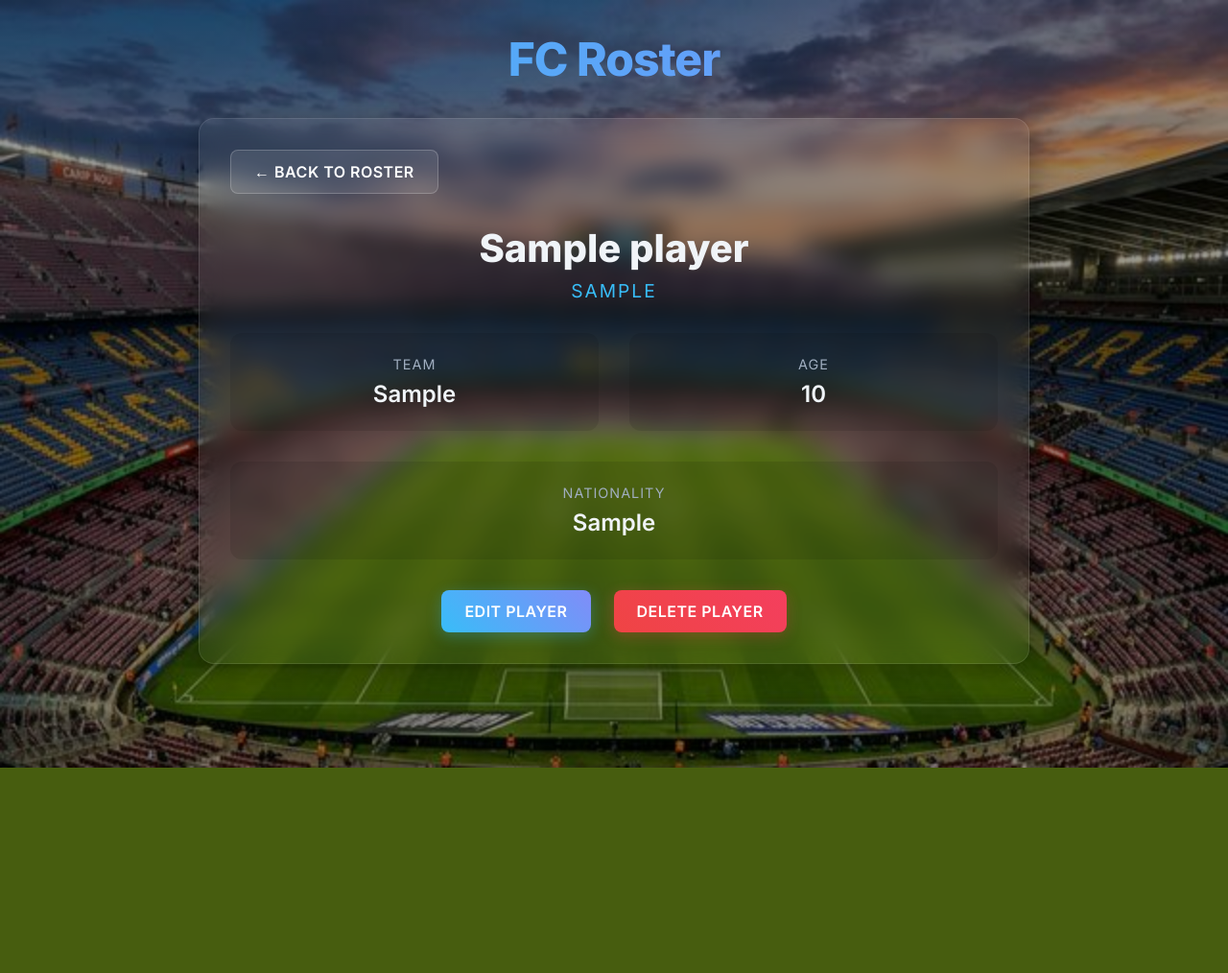
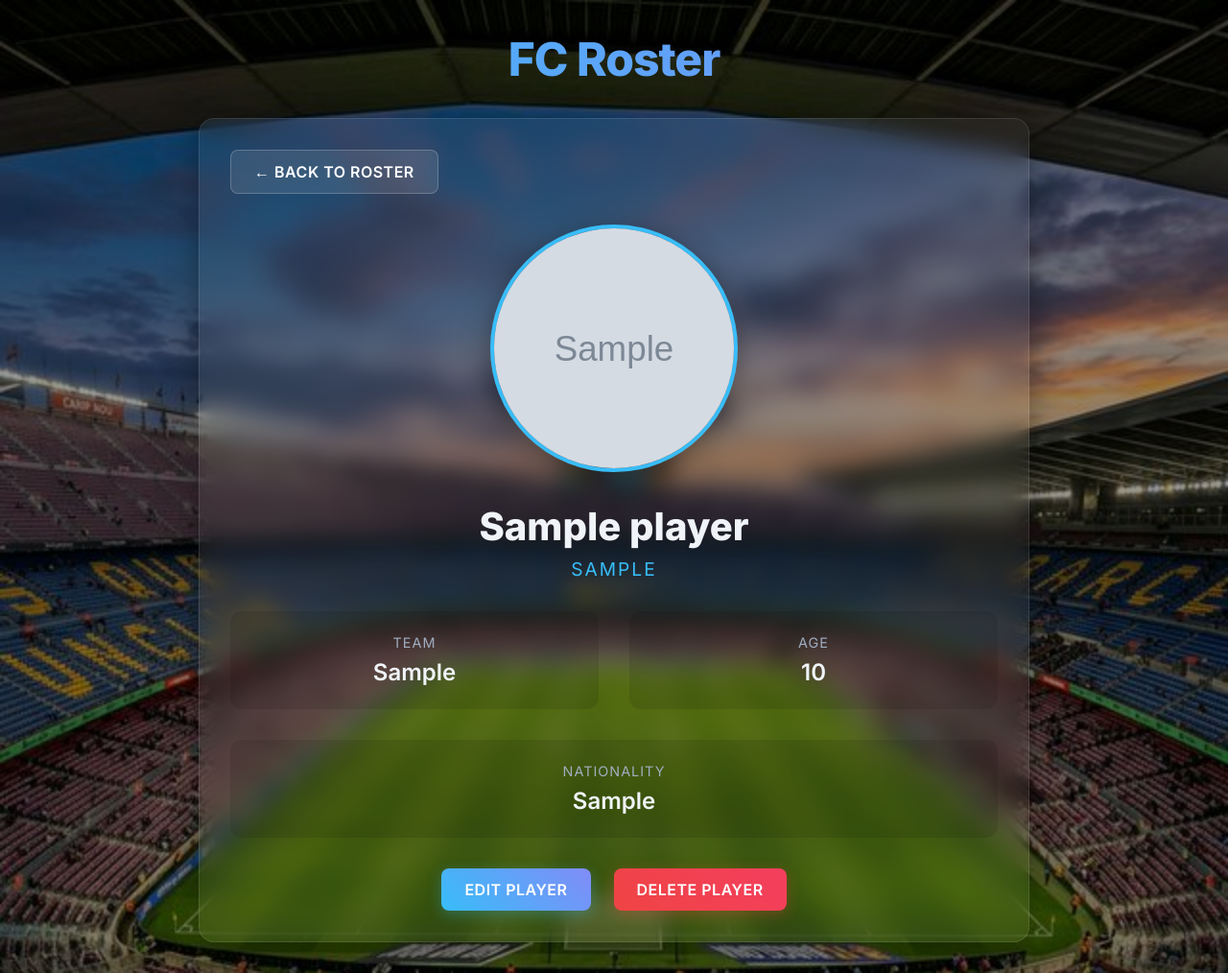
Before and after one commit to atmaramaryal2910-sys/crudwithdjango, a Django app: page /player/1/ in a window 1280 px wide. Shown: the whole page at 96% size. Before the commit the page ends 800 px from the top, so only its background shows below. Run offline with Django 5.2, Linux system fonts and the light colour scheme; tables that the repository leaves empty hold one stand-in row (values such as "Sample post"); grey boxes marked "Sample" are stand-in pictures.

Commit message:
Add player image upload feature

```diff
--- a/football_project/settings.py
+++ b/football_project/settings.py
@@ -136,3 +136,6 @@ STORAGES = {
         "BACKEND": "whitenoise.storage.CompressedManifestStaticFilesStorage",
     },
 }
+# Media files (user uploaded images)
+MEDIA_URL = 'media/'
+MEDIA_ROOT = BASE_DIR / 'media'
--- a/football_project/urls.py
+++ b/football_project/urls.py
@@ -1,7 +1,12 @@
 from django.contrib import admin
 from django.urls import path, include
+from django.conf import settings
+from django.conf.urls.static import static
 
 urlpatterns = [
     path('admin/', admin.site.urls),
     path('', include('players.urls')),
 ]
+
+if settings.DEBUG:
+    urlpatterns += static(settings.MEDIA_URL, document_root=settings.MEDIA_ROOT)
--- a/players/models.py
+++ b/players/models.py
@@ -6,6 +6,7 @@ class Player(models.Model):
     team = models.CharField(max_length=100)
     age = models.IntegerField()
     nationality = models.CharField(max_length=100)
+    image = models.ImageField(upload_to='player_photos/', null=True, blank=True)
 
     def __str__(self):
         return self.name
--- a/players/templates/players/player_detail.html
+++ b/players/templates/players/player_detail.html
@@ -51,12 +51,30 @@
         justify-content: center;
         gap: 1.5rem;
     }
+    .player-image-container {
+        margin-bottom: 2rem;
+        display: flex;
+        justify-content: center;
+    }
+    .player-detail-image {
+        width: 250px;
+        height: 250px;
+        object-fit: cover;
+        border-radius: 50%;
+        border: 4px solid var(--accent-primary);
+        box-shadow: var(--glass-shadow);
+    }
 </style>
 
 <div class="glass-panel detail-container">
     <a href="{% url 'player_list' %}" class="btn btn-secondary" style="margin-bottom: 2rem;">&larr; Back to Roster</a>
 
     <div class="detail-header">
+        {% if player.image %}
+            <div class="player-image-container">
+                <img src="{{ player.image.url }}" alt="{{ player.name }}" class="player-detail-image">
+            </div>
+        {% endif %}
         <div class="detail-name">{{ player.name }}</div>
         <div class="detail-position">{{ player.position }}</div>
     </div>
--- a/players/templates/players/player_form.html
+++ b/players/templates/players/player_form.html
@@ -23,7 +23,7 @@
 
 <div class="glass-panel form-container">
     <h2 class="form-title">{% if form.instance.pk %}Edit Player Details{% else %}Register New Player{% endif %}</h2>
-    <form method="post">
+    <form method="post" enctype="multipart/form-data">
         {% csrf_token %}
         {{ form.as_p }}
 
--- a/requirements.txt
+++ b/requirements.txt
@@ -3,3 +3,4 @@ gunicorn==21.2.0
 whitenoise==6.6.0
 dj-database-url==2.1.0
 psycopg2-binary==2.9.9
+Pillow==10.3.0
```
Also changed, not shown: players/templates/players/player_list.html (+9 -4 lines), players/migrations/0002_player_image.py (added).
